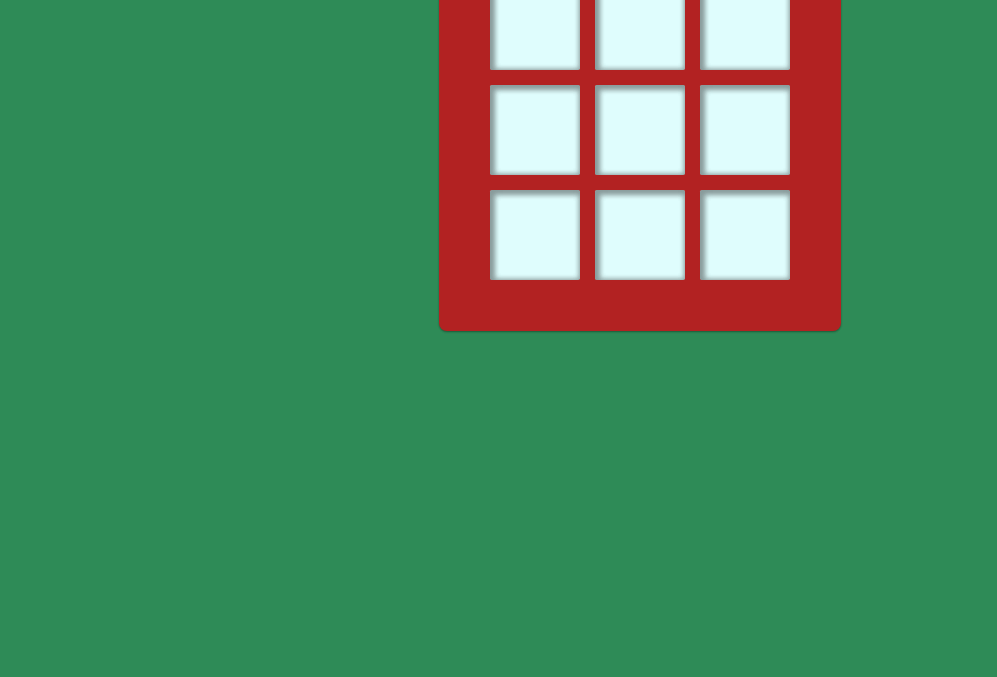
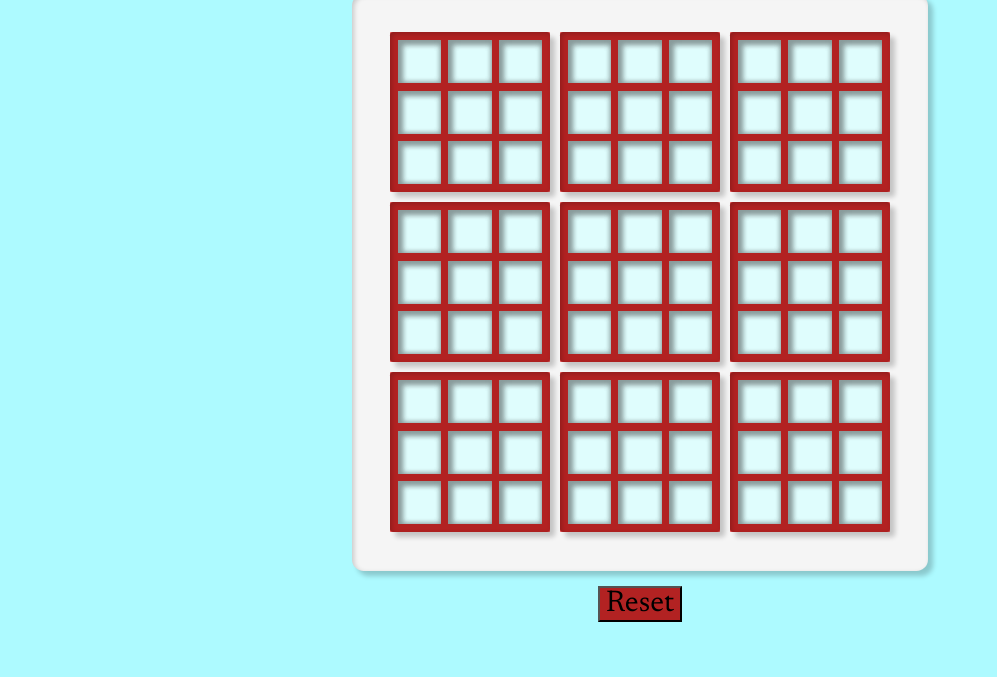
Before and after one commit to patricklang87/meta_tictactoe, a React app: page / in a window 1280 px wide. Shown: the part 123-800 px from the top of the page, without its empty margins (0-997 px from the left). Built offline with nearby package versions, Linux system fonts and the light colour scheme.

Commit message:
meta tictactoe functional

```diff
--- a/public/index.html
+++ b/public/index.html
@@ -9,6 +9,8 @@
       name="description"
       content="Web site created using create-react-app"
     />
+    <link rel="preconnect" href="https://fonts.gstatic.com">
+    <link href="https://fonts.googleapis.com/css2?family=Newsreader&display=swap" rel="stylesheet">
     <link rel="apple-touch-icon" href="%PUBLIC_URL%/logo192.png" />
     <!--
       manifest.json provides metadata used when your web app is installed on a
@@ -24,7 +26,7 @@
       work correctly both with client-side routing and a non-root public URL.
       Learn how to configure a non-root public URL by running `npm run build`.
     -->
-    <title>React App</title>
+    <title>Meta TicTacToe</title>
   </head>
   <body>
     <noscript>You need to enable JavaScript to run this app.</noscript>
--- a/src/App/App.css
+++ b/src/App/App.css
@@ -1,3 +1,17 @@
 BODY {
-    background-color: seagreen;
+    background-color: rgb(173, 250, 255);
+    text-align: center;
+    font-family: 'Newsreader', serif;
 }
+
+h1 {
+    font-size: 40px;
+    margin-bottom: 10px;
+}
+
+button {
+    font-family: 'Newsreader', serif;
+    font-size: 30px;
+    margin-top: 15px;
+    background-color: firebrick;
+}
--- a/src/App/App.js
+++ b/src/App/App.js
@@ -1,21 +1,42 @@
 import React from 'react';
 import './App.css';
-import { Board } from '../Board/Board';
+import { MetaBoard } from '../MetaBoard/MetaBoard.js';
 import { InfoDis } from '../InfoDis/InfoDis';
 
 class App extends React.Component {
   constructor(props) {
     super(props);
-    this.updateBoard = this.updateBoard.bind(this);
+    this.togglePlayer = this.togglePlayer.bind(this);
+    this.updateGameState = this.updateGameState.bind(this);
+    this.handleClick = this.handleClick.bind(this);
+    this.changeBoardColor = this.changeBoardColor.bind(this);
+    this.checkForGameWinner = this.checkForGameWinner.bind(this);
+    this.defineNextBoard = this.defineNextBoard.bind(this);
+    this.resetGame = this.resetGame.bind(this);
     this.state = {
-      boardState: Array(9).fill(null),
+      gameState: Array(9).fill(null),
       xIsNext: true,
+      nextPlayBoard: [0, 1, 2, 3, 4, 5, 6, 7, 8],
       winner: null
     };
   }
 
-  checkForWinner() {
-    const board = this.state.boardState;
+  resetGame() {
+    this.setState({ gameState: Array(9).fill(null),
+      xIsNext: true,
+      nextPlayBoard: [0, 1, 2, 3, 4, 5, 6, 7, 8],
+      winner: null });
+      let boards = document.getElementsByClassName('Board');
+      let tiles = document.getElementsByClassName('tile');
+      let body = document.getElementsByTagName('body')[0];
+      for (let board of boards) board.style.background = "firebrick";
+      for (let tile of tiles) tile.style.background = "rgb(223, 253, 253)";
+      body.style.background = "rgb(173, 250, 255)";
+  }
+
+
+  checkForGameWinner() {
+    let board = this.state.gameState;
     if ((board[0] === board[1] && board[0] === board[2] && board[0] != null) ||
         (board[0] === board[3] && board[0] === board[6] && board[0] != null) ||
         (board[0] === board[4] && board[0] === board[8] && board[0] != null) ||
@@ -24,38 +45,69 @@ class App extends React.Component {
         (board[3] === board[4] && board[4] === board[5] && board[3] != null) ||
         (board[6] === board[7] && board[6] === board[8] && board[6] != null) ||
         (board[2] === board[4] && board[2] === board[6] && board[2] != null)) {
-        this.setState({ winner: (this.state.xIsNext) ? 'RED' : 'BLUE' });
-        return true;
-        } else {
-          return false;
-        }
-
+        let winner = (this.state.xIsNext) ? 'red' : 'blue';
+        this.setState({ winner: winner });
+        document.getElementsByTagName('body')[0].style.background = winner;
+        return winner;
+    } else {
+        return false;
+    }
   }
 
 
 
-  updateBoard(position) {
-      let stateAr = this.state.boardState;
-      let playerValue = (this.state.xIsNext) ? "X" : "O";
-      stateAr.splice(position, 1, playerValue);
-      this.setState({ boardState: stateAr});
-      let isAWinner = this.checkForWinner();
-      if (isAWinner) {
-        /*
-        let body = document.getElementsByTagName('BODY')[0];
-        if (this.state.winner == "RED") body.style.backgroundColor = "darkblue";
-        else body.style.backgroundColor = "firebrick";
-        */
-        return;
+
+  updateGameState(board, localWinner) {
+    let gameState = this.state.gameState;
+    if (localWinner) gameState.splice(board, 1, localWinner);
+    return gameState;
+  }
+
+  defineNextBoard(boardNumber) {
+    console.log("boardNumber: ", boardNumber);
+    let nextBoard = [];
+    if (this.state.gameState[boardNumber] == null) nextBoard.push(boardNumber);
+    else {
+      for (let x in this.state.gameState) {
+        if (this.state.gameState[x] == null) nextBoard.push(Number(x));
+      }
     }
-    this.setState({ xIsNext: (this.state.xIsNext) ? false : true });
+    this.changeBoardColor(nextBoard);
+    return nextBoard;
   }
+
+  changeBoardColor(nextBoard) {
+    let boards = document.getElementsByClassName('Board');
+    let nextColor = (this.state.xIsNext) ? "darkblue" : "firebrick";
+    for (let x =0; x < 9; x++) {
+        if (nextBoard.includes(x)) boards[x].style.background = nextColor;
+        else boards[x].style.background = "rgb(173, 250, 255)";
+    }
+ }
+
+  togglePlayer() {
+    let xIsNext = (this.state.xIsNext) ? false : true;
+    return xIsNext;
+  }
+
+  handleClick(tileNumber, boardNumber, winner) {
+    this.setState({ gameState: this.updateGameState(boardNumber, winner),
+                    nextPlayBoard: this.defineNextBoard(tileNumber),
+                    xIsNext: this.togglePlayer()});
+    this.checkForGameWinner();
+  }
+
+
 
   render() {
     return (
       <div>
-        <InfoDis xIsNext={this.state.xIsNext} winner={this.state.winner} />
-        <Board boardState={this.state.boardState} updateBoard={this.updateBoard} xIsNext={this.state.xIsNext} isWinner={this.state.winner} />
+        <h1>MetaTicTacToe</h1>
+        <div id="gameSpace">
+          <InfoDis xIsNext={this.state.xIsNext} winner={this.state.winner} resetGame={this.resetGame} />
+          <MetaBoard gameState={this.state.gameState} checkForWinner={this.checkForWinner} xIsNext={this.state.xIsNext} handleTurnUpdate={this.handleClick} nextPlayBoard={this.state.nextPlayBoard} isWinner={this.state.winner} addLocalWinner={this.addLocalWinner} />
+        </div>
+        <button onClick={this.resetGame}>Reset</button>
       </div>
     );
   }
--- a/src/Board/Board.css
+++ b/src/Board/Board.css
@@ -1,16 +1,23 @@
 .Board {
     background: firebrick;
-    height: 300px;
-    width: 300px;
+    height: 90%;
+    width: 90%;
     display: grid;
     grid-template-columns: repeat(3, 1fr);
     grid-gap: 5%;
-    padding: 4%;
+    padding: 5%;
     justify-content: space-around;
     border-radius: 2%;
-    box-shadow: 0 1px 2px 0 rgba(0, 0, 0, 0.2), 0 1px 2px 0 rgba(0, 0, 0, 0.19);
+    box-shadow: 5px 5px 5px 0 rgba(0, 0, 0, 0.2), inset 2px 2px 5px 0 rgba(0, 0, 0, 0.19);
     margin-left: auto;
     margin-right: auto;
+    align-items: center;
+}
+
+.Overlay {
+    height: 100%;
+    width: 100%;
+    background:rgba(255, 95, 95, 0.836)
 }
 
 .tile {
--- a/src/Board/Board.js
+++ b/src/Board/Board.js
@@ -5,38 +5,83 @@ export class Board extends React.Component {
     constructor(props) {
         super(props);
         this.handleClick = this.handleClick.bind(this);
-        this.changeBoardColor = this.changeBoardColor.bind(this);
+        this.updateValidBoards = this.updateValidBoards.bind(this);
+        this.updateBoardState = this.updateBoardState.bind(this);
+        this.checkLocalWinner = this.checkLocalWinner.bind(this);
+        this.checkForWinner = this.checkForWinner.bind(this);
+        this.getBoardAndTileNumber = this.getBoardAndTileNumber.bind(this);
+        this.renderBoard = this.renderBoard.bind(this);
+        this.state = {  boardState: Array(9).fill(null),
+                        /*localWinner: null*/ }
+    }
+
+    updateBoardState(tile, currentPlayer) {
+        let currentBoard = this.state.boardState;
+        currentBoard.splice(tile, 1, currentPlayer);
+        this.setState({ boardState: currentBoard });
+    }
+
+    checkLocalWinner() {
+        let board = this.state.boardState;
+        let winner = this.checkForWinner(board);
+        if (winner) {
+            console.log("There's a winner! ", this.props.boardNumber, winner);
+            //this.setState({ localWinner : winner });
+            this.props.addLocalWinner(this.props.boardNumber, winner);
+
+            //document.getElementsByClassName('Overlay')[this.props.boardNumber].style.backgroundColor = winner;
+        }
+    }
+
+    checkForWinner(board) {
+        if ((board[0] === board[1] && board[0] === board[2] && board[0] != null) ||
+            (board[0] === board[3] && board[0] === board[6] && board[0] != null) ||
+            (board[0] === board[4] && board[0] === board[8] && board[0] != null) ||
+            (board[1] === board[4] && board[1] === board[7] && board[1] != null) ||
+            (board[2] === board[5] && board[2] === board[8] && board[2] != null) ||
+            (board[3] === board[4] && board[4] === board[5] && board[3] != null) ||
+            (board[6] === board[7] && board[6] === board[8] && board[6] != null) ||
+            (board[2] === board[4] && board[2] === board[6] && board[2] != null)) {
+            let winner = (this.props.xIsNext) ? 'red' : 'blue';
+            return winner;
+        } else {
+            return false;
+        }
+      }
+
+    updateValidBoards(tileNumber, boardNumber, winner) {
+        this.props.handleTurnUpdate(tileNumber, boardNumber, winner);
     }
 
     handleClick(e) {
-        if (!this.props.isWinner) {
-            let box = e.target;
-            let boxNumber = parseInt(box.id);
-            console.log("boxNumber: ", parseInt(box.id));
-            if (this.props.boardState[boxNumber] == null) {
-                if (this.props.xIsNext === true) {
-                    box.style.backgroundColor = "red";
-                } else {
-                    box.style.backgroundColor = "blue";
-                }
-                this.props.updateBoard(boxNumber);
-                this.changeBoardColor();
-            }
+        let tile = e.target;
+        let [ boardNumber, tileNumber ] = this.getBoardAndTileNumber(tile);
+        if ((!this.props.isWinner) && this.state.boardState[tileNumber] == null && this.props.nextBoard.includes(boardNumber)) {
+            let currentPlayer = (this.props.xIsNext) ? "red" : "blue";
+            tile.style.backgroundColor = currentPlayer;
+            this.updateBoardState(tileNumber, currentPlayer);
+            let winner = this.checkForWinner(this.state.boardState);
+            this.updateValidBoards(tileNumber, boardNumber, winner);
         }
     }
 
-    changeBoardColor() {
-        let board = document.getElementsByClassName('Board')[0];
-        console.log(board);
-        if (this.props.xIsNext) board.style.background = "darkblue";
-        else board.style.background = "firebrick";
+    getBoardAndTileNumber(tile) {
+        let tileCode = parseInt(tile.id);
+        let boardNumber, tileNumber;
+        if (tileCode.toString().length === 1) {
+            boardNumber = 0;
+            tileNumber = tileCode;
+        } else if (tileCode.toString().length === 2) {
+            boardNumber = parseInt(tileCode.toString()[0]);
+            tileNumber = parseInt(tileCode.toString()[1]);
+        }
+        return [boardNumber, tileNumber];
     }
-
 
     renderBoard() {
         let nineSquare = [];
         for (let x = 0; x < 9; x++) {
-            let key = `${x}tile`;
+            let key = `${this.props.boardNumber}${x}tile`;
             nineSquare.push(<div className="tile" id={key} key={key} onClick={this.handleClick} />);
         }
         return nineSquare;
@@ -44,8 +89,10 @@ export class Board extends React.Component {
 
     render() {
         return (
-            <div className="Board"  >
-                {this.renderBoard()}
+            <div className="Overlay">
+                <div className="Board"  >
+                    {this.renderBoard()}
+                </div>
             </div>
 
         );
--- /dev/null
+++ b/src/InfoDis/InfoDis.css
@@ -0,0 +1,6 @@
+
+ p {
+    font-family: 'Newsreader', serif;
+    font-size: 30px;
+    margin: 10px;
+ }
--- a/src/InfoDis/InfoDis.js
+++ b/src/InfoDis/InfoDis.js
@@ -1,11 +1,12 @@
 import React from 'react';
+import './InfoDis.css';
 
 export class InfoDis extends React.Component {
 
     render() {
         let message;
         if (this.props.winner) {
-            let player = this.props.winner;
+            let player = this.props.winner.toUpperCase();
             message = `${player} has won!`;
         } else {
             let player = (this.props.xIsNext) ? 'RED' : 'BLUE';
@@ -13,7 +14,7 @@ export class InfoDis extends React.Component {
         }
 
         return (
-            <p>{message}</p>
+                <p>{message}</p>
         );
     }
 }
--- /dev/null
+++ b/src/MetaBoard/MetaBoard.css
@@ -0,0 +1,15 @@
+.metaBoard {
+    background: whitesmoke;
+    height: 500px;
+    width: 500px;
+    display: grid;
+    grid-template-columns: repeat(3, 1fr);
+    grid-gap: 2%;
+    padding: 3%;
+    justify-items: space-around;
+    border-radius: 2%;
+    box-shadow: 5px 5px 5px 0 rgba(0, 0, 0, 0.2), inset 2px 2px 5px 0 rgba(0, 0, 0, 0.19);
+    margin-left: auto;
+    margin-right: auto;
+    align-items: center;
+}
--- /dev/null
+++ b/src/MetaBoard/MetaBoard.js
@@ -0,0 +1,20 @@
+import React from 'react';
+import './MetaBoard.css';
+import { Board } from '../Board/Board';
+
+export class MetaBoard extends React.Component {
+
+    render() {
+        let metaBoard = [];
+        for (let x = 0; x < 9; x++) {
+            let key = `${x}board`;
+            metaBoard.push(<Board key={key} boardNumber={x} gameState={this.props.gameState} xIsNext={this.props.xIsNext} checkForWinner={this.props.checkForWinner} isWinner={this.props.winner} handleTurnUpdate={this.props.handleTurnUpdate} nextBoard={this.props.nextPlayBoard} addLocalWinner={this.props.addLocalWinner} />);
+        }
+
+        return (
+                <div className="metaBoard">
+                    {metaBoard}
+                </div>
+        );
+    }
+}
```
